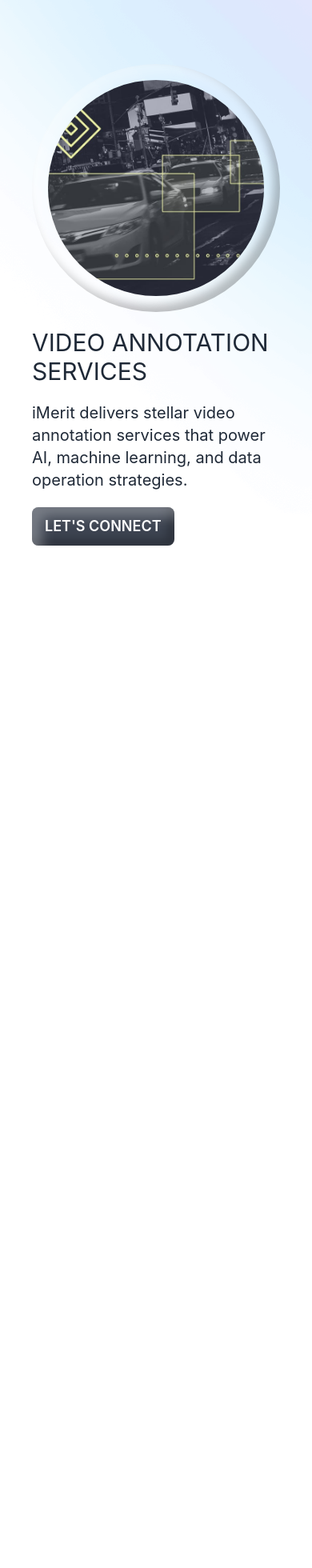
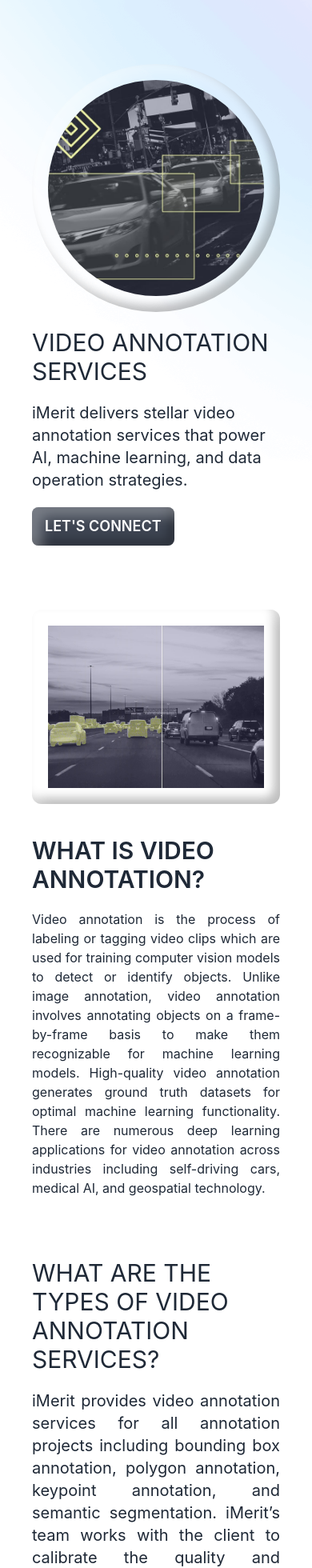
Before and after one commit to sheikh-riyadh/quantigo-ai-front-end, a React (Create React App) app: page / in a window 390 px wide. Shown: the top 1960 px of the page at 80% size. Before the commit the page ends 844 px from the top, so only its background shows below. Built offline with nearby package versions, Linux system fonts and the light colour scheme.

Commit message:
added annotation section

```diff
--- a/src/App.css
+++ b/src/App.css
@@ -47,3 +47,9 @@
     12px 12px 16px 0 rgba(255, 255, 255, 0.3) inset,
     -8px -8px 12px 0 rgba(0, 0, 0, .25) inset;
 }
+
+.skeuomorphic-2 {
+  box-shadow:
+    -8px 8px 12px 0 rgba(0, 0, 0, 0.3),
+    12px -12px 16px rgba(255, 255, 255, 0.25);
+}
--- a/src/App.js
+++ b/src/App.js
@@ -1,10 +1,14 @@
 import './App.css';
 import Hero from './components/Hero/Hero';
+import TypesOfAnnotation from './components/TypesOfAnnotation/TypesOfAnnotation';
+import VideoAnnotation from './components/VideoAnnotation/VideoAnnotation';
 
 function App() {
   return (
     <div className="App">
       <Hero />
+      <VideoAnnotation />
+      <TypesOfAnnotation />
     </div>
   );
 }
--- a/src/components/Hero/Hero.js
+++ b/src/components/Hero/Hero.js
@@ -2,7 +2,7 @@
 
 const Hero = () => {
     return (
-        <div className='flex flex-col-reverse md:flex-row gap-5 text-start hero xl:min-h-screen px-10 md:px-16 xl:px-20 py-20 md:py-36 xl:py-0 justify-center items-center bg-banner-1 bg-cover bg-no-repeat'>
+        <div className='flex flex-col-reverse md:flex-row gap-5 text-start hero xl:min-h-screen px-10 md:px-16 xl:px-20 pt-20 md:py-36 xl:py-0 justify-center items-center bg-banner-1 bg-cover bg-no-repeat'>
             <div>
                 <h1 className='text-3xl md:text-5xl xl:text-8xl'>VIDEO ANNOTATION SERVICES</h1>
                 <p className='text-xl my-5 lx:my-10'>iMerit delivers stellar video annotation services that power AI, machine learning, and data operation strategies.</p>
--- /dev/null
+++ b/src/components/TypesOfAnnotation/TypesOfAnnotation.js
@@ -0,0 +1,12 @@
+import React from 'react';
+
+const TypesOfAnnotation = () => {
+    return (
+        <div className='text-start xl:text-center px-10 md:px-16 xl:px-20 mt-14 md:mt-24 xl:my-28'>
+            <h1 className='text-3xl md:text-5xl xl:text-8xl'>WHAT ARE THE TYPES OF VIDEO ANNOTATION SERVICES?</h1>
+            <p className='text-xl my-5 lx:my-10 text-justify xl:text-center'>iMerit provides video annotation services for all annotation projects including bounding box annotation, polygon annotation, keypoint annotation, and semantic segmentation. iMerit’s team works with the client to calibrate the quality and throughput of the job and deliver the best cost-quality ratio as you iterate. We recommend running a sample batch to clarify instructions, edge cases, and approximate task times, before launching full batches.</p>
+        </div>
+    );
+};
+
+export default TypesOfAnnotation;
--- /dev/null
+++ b/src/components/VideoAnnotation/VideoAnnotation.js
@@ -0,0 +1,19 @@
+import React from 'react';
+
+const VideoAnnotation = () => {
+    return (
+        <div className='grid grid-cols-1 md:grid-cols-2 xl:grid-cols-12 gap-10 px-10 md:px-16 xl:px-20 text-start mt-20 md:mt-0'>
+            <div className='xl:col-span-5 skeuomorphic rounded-xl'>
+                <img src="assets/img2.jpg" alt="Annotation_server_image" className='p-5 rounded-xl w-full h-full' />
+            </div>
+            <div className='xl:col-span-7'>
+                <h1 className='text-3xl md:text-4xl font-semibold'>WHAT IS VIDEO ANNOTATION?</h1>
+                <p className='my-5 text-justify'>Video annotation is the process of labeling or tagging video clips which are used for training computer vision models to detect or identify objects. Unlike image annotation, video annotation involves annotating objects on a frame-by-frame basis to make them recognizable for machine learning models.
+
+                    High-quality video annotation generates ground truth datasets for optimal machine learning functionality. There are numerous deep learning applications for video annotation across industries including self-driving cars, medical AI, and geospatial technology.</p>
+            </div>
+        </div>
+    );
+};
+
+export default VideoAnnotation;
--- a/tailwind.config.js
+++ b/tailwind.config.js
@@ -7,6 +7,7 @@
     extend: {
       backgroundImage: {
         'banner-1': "url('/src/bg-image/hero-banner.png')",
+        'banner-2': "url('/src/bg-image/img2.jpg')",
       }
     },
   },
```
Also changed, not shown: src/bg-image/img2.jpg (added).
